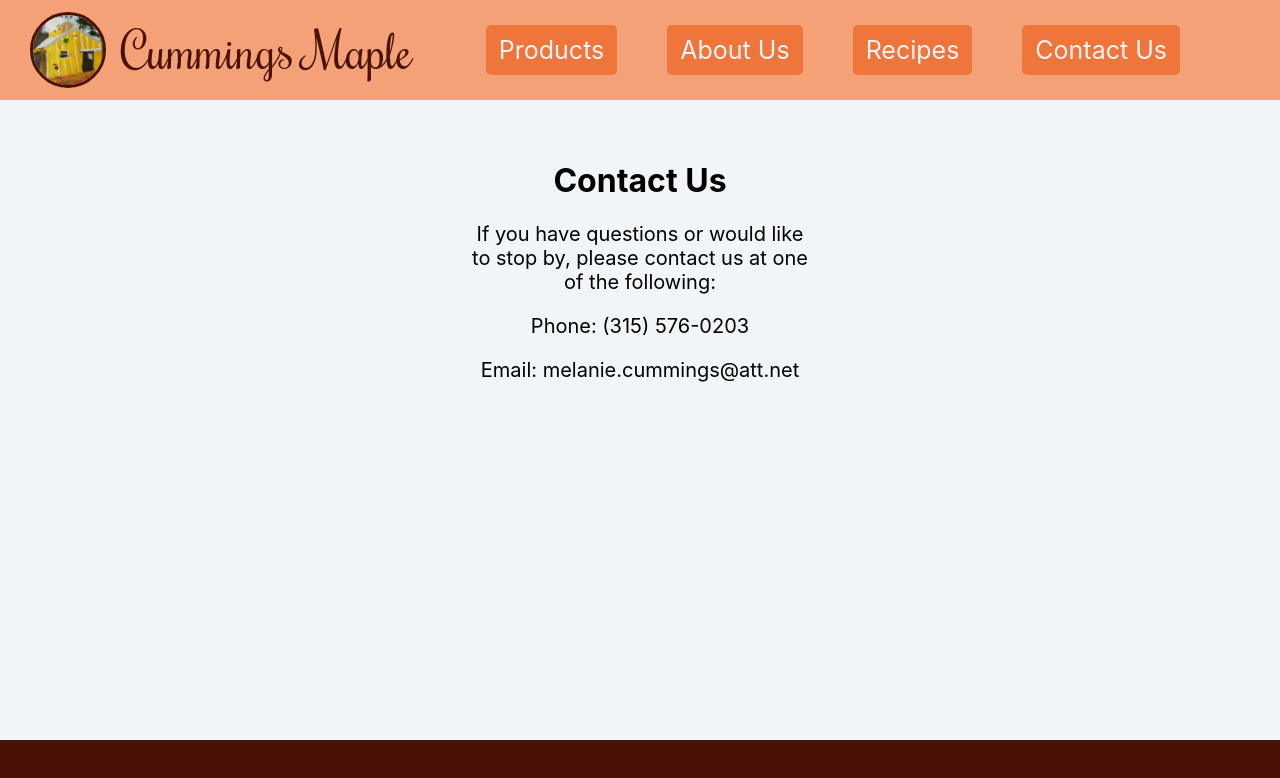
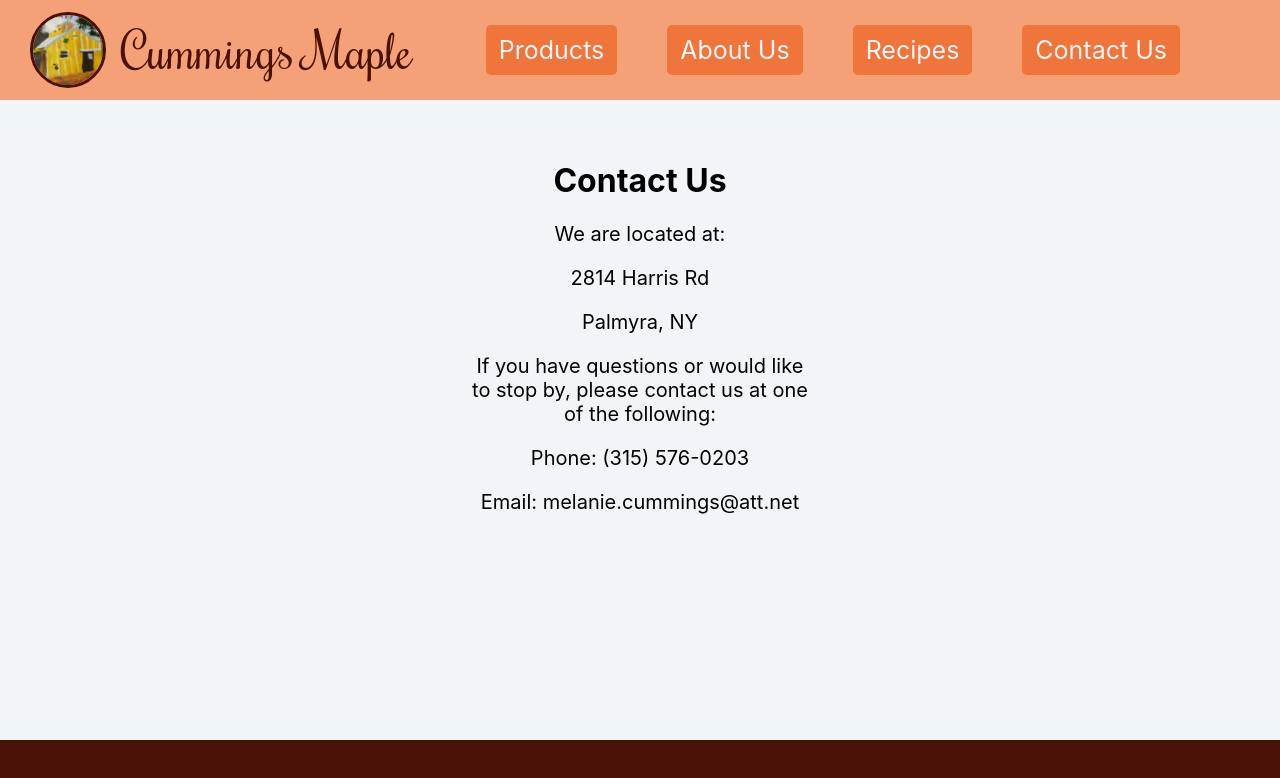
Before and after one commit to LaurenCummings/cummings-maple-vite, a React (Vite) app: page /cummings-maple-vite/ContactUs in a window 1280 px wide. Shown: the top 778 px of the page. Built offline with nearby package versions, Linux system fonts and the light colour scheme.

Commit message:
added address to contact page

```diff
--- a/src/pages/ContactPage.jsx
+++ b/src/pages/ContactPage.jsx
@@ -4,6 +4,11 @@ function ContactPage() {
     return (
         <div className="contact-page">
             <h1>Contact Us</h1>
+            <p>We are located at:</p>
+            <div className="address">
+                <p>2814 Harris Rd</p>
+                <p>Palmyra, NY</p>
+            </div>
             <p>If you have questions or would like to stop by, please contact us at one of the following:</p>
             <p>Phone: (315) 576-0203</p>
             <p>Email: melanie.cummings@att.net</p>
```
